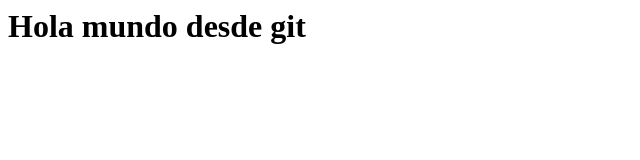
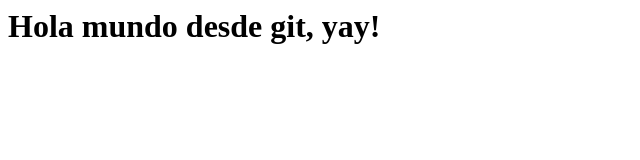
Before and after one commit to DesarrolloESCOM/PruebaCursoExpressGit_Github, a plain HTML site: page index.html in a window 1280 px wide. Shown: the whole page, without its empty margins (0-640 px from the left). Drawn offline with Linux system fonts and the light colour scheme.

Commit message:
Agregando, el mensaje yay!

```diff
--- a/index.html
+++ b/index.html
@@ -1,6 +1,6 @@
 <html>
 <head></head>
 <body>
-	<h1>Hola mundo desde git</h1>
+	<h1>Hola mundo desde git, yay!</h1>
 </body>
 </html>
```
